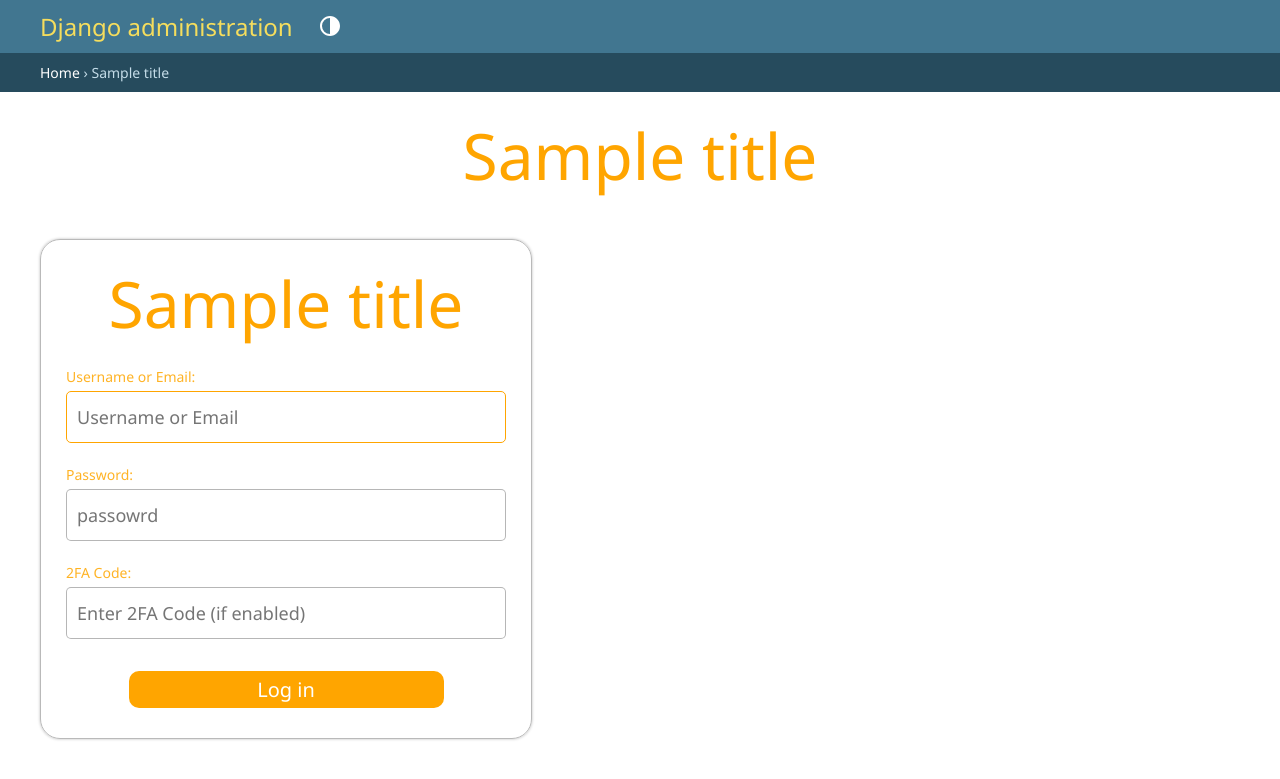
After one commit to onesaneai/onesaneai, a Django app: template templates/admin/login.html in a window 1280 px wide. The commit adds this page. Shown: the top 779 px of the page. Run offline with Django 5.2, Linux system fonts and the light colour scheme; tables that the repository leaves empty hold one stand-in row (values such as "Sample post"); the template is opened without the code that fills it: values that come from a table or form of the project are taken from there, most other values are stand-ins (such as "Sample title", 1, 10 or a date in 2020); parts of the project's set-up code (start-up, migrations or seed data) failed here and were passed over; some libraries are stand-ins or nearby versions.

Commit message:
add TOTP for admin, change login page

```diff
--- /dev/null
+++ b/accounts/forms.py
@@ -0,0 +1,39 @@
+# accounts/forms.py
+from django import forms
+from django.contrib.admin.forms import AdminAuthenticationForm
+from django.utils.translation import gettext_lazy as _
+from django.contrib.auth import get_user_model
+import pyotp
+
+User = get_user_model()
+
+class CustomAdminAuthenticationForm(AdminAuthenticationForm):
+    username = forms.CharField(
+        label=_("Username or Email"),
+        widget=forms.TextInput(attrs={'autofocus': True, 'placeholder': 'Username or Email'})
+    )
+
+    # Extra field for 2FA code
+    totp_code = forms.CharField(
+        label=_("2FA Code"),
+        required=False,
+        widget=forms.TextInput(attrs={'placeholder': 'Enter 2FA Code (if enabled)'})
+    )
+
+    def confirm_login_allowed(self, user):
+        """Called after user credentials are validated."""
+        super().confirm_login_allowed(user)
+
+        # Only enforce 2FA if user has enabled it
+        if getattr(user, "is_2fa_enabled", False):
+            totp_code = self.cleaned_data.get("totp_code")
+            if not totp_code:
+                raise forms.ValidationError(
+                    _("Please enter your 2FA code."), code="missing_totp"
+                )
+
+            totp = pyotp.TOTP(user.totp_secret)
+            if not totp.verify(totp_code):
+                raise forms.ValidationError(
+                    _("Invalid 2FA code. Please try again."), code="invalid_totp"
+                )
--- a/accounts/urls.py
+++ b/accounts/urls.py
@@ -4,6 +4,10 @@ from .views import send_otp,save_contact,verify_otp,current_user,logout_view
 
 # from django.contrib.auth import get_user_model
 # user = get_user_model()
+from .forms import CustomAdminAuthenticationForm
+
+# Override the default admin login view to use our form
+admin.site.login_form = CustomAdminAuthenticationForm
 #
 
 urlpatterns = [
--- a/invoices/views.py
+++ b/invoices/views.py
@@ -74,7 +74,6 @@ def share_invoice_view(request, invoice_number):
 
         invoice = get_object_or_404(Invoice, invoice_number=invoice_number)
 
-
         username = invoice.client.email.split('@')[0]
         email = invoice.client.email
         first_name = invoice.client.company_name.split(' ')[0]
@@ -111,9 +110,9 @@ def send_otp_view(request, invoice_number):
             otp = str(random.randint(100000, 999999))  # In production, generate a random OTP and store it securely
 
             otp = random.randint(100000, 999999)
-            cache.set(f"otp_{client_email}", 101010, timeout=90)  # 1.5 min expiry
+            cache.set(f"otp_{client_email}", otp, timeout=90)  # 1.5 min expiry
 
-            # send_otp_email(client_email, invoice.client.company_name, otp)
+            send_otp_email(client_email, invoice.client.company_name, otp)
 
             return JsonResponse({"success": True, "message": "OTP sent to your email."})
         else:
--- a/posts/middleware.py
+++ b/posts/middleware.py
@@ -9,9 +9,11 @@ class APIKeyMiddleware:
 
     def __call__(self, request):
         response = self.get_response(request)
-        return response
+
+        print(request.path)
+
         # Skip OPTIONS requests
-        if request.method == 'OPTIONS':
+        if request.method == 'OPTIONS' or "/api/invoices" in request.path:
             return self.get_response(request)
 
         if request.path.startswith('/api/'):
--- a/requirements.txt
+++ b/requirements.txt
@@ -2,7 +2,6 @@ django
 django-taggit
 Pillow
 django-ckeditor
-django-otp
 qrcode
 djangorestframework
 django-cors-headers
--- a/server/urls.py
+++ b/server/urls.py
@@ -9,29 +9,12 @@ from posts.models import BlogPost, Comment, PageView,APIKey,Category
 from django.contrib.auth import get_user_model
 user = get_user_model()
 
-# from django_otp.admin import OTPAdminSite
-# from django_otp.plugins.otp_totp.models import TOTPDevice
-# from django_otp.plugins.otp_totp.admin import TOTPDeviceAdmin
-
-# class OTPAdmin (OTPAdminSite):
-#     pass
-
-# admin_site =OTPAdmin(name='OTPAdmin')
-# admin_site.register(user)
-# admin_site.register (TOTPDevice, TOTPDeviceAdmin)
-
-# # Register your other models
-# admin_site.register(BlogPost)
-# admin_site.register(Comment)
-# admin_site.register(PageView)
-# admin_site.register(BlogView)
-# admin_site.register(Category)
 
 # admin_site.register(APIKey)
-from server import views
+from accounts.forms import CustomAdminAuthenticationForm
+admin.site.login_form = CustomAdminAuthenticationForm
 
 urlpatterns = [
-    path('', views.home),
     path('admin/', admin.site.urls),
     path('api/blogs/', include("posts.urls"), name='blog_list'),
     path('api/auth/', include("accounts.urls"), name='auth_user'),
--- /dev/null
+++ b/templates/admin/login.html
@@ -0,0 +1,120 @@
+{% extends "admin/base_site.html" %}
+{% load i18n static %}
+
+{% block title %}{% trans 'Log in' %}{% endblock %}
+
+{% block content %}
+<div id="content-main" class="login-container">
+  <h1>{{ title }}</h1>
+
+  <style>
+    .errornote{
+        color: orange;
+        border-left: 2px solid orange;
+        padding: 10px 5px;
+        margin: 3px 0px;
+    }
+    h1{
+      text-align: center;
+      color: orange;
+      font-size: 4rem;
+    }
+    .login-container{
+      box-shadow: 0 0 3px rgb(186, 186, 186);
+      border: 1px solid rgb(185, 185, 185);
+      padding: 20px;
+      border-radius: 20px;
+      margin: 20px auto;
+      width: 100%;
+      max-width: 450px;
+    }
+    .login-container .form-row{
+      margin: 20px 5px;
+      display: flex;
+      flex-direction: column;
+      gap: 5px;
+    }
+    .form-row input{
+      border-radius: 5px;
+      outline: none;
+      border: 1px solid rgba(149, 149, 149, 0.684);
+      height: 40px;
+      font-size: 18px;
+      padding-left: 10px;
+    }
+    .form-row input:active,.form-row input:focus{
+      border: 1px solid orange;
+    }
+    .form-row label{
+      color: rgba(255, 166, 0, 0.86);
+    }
+
+    .submit-row{
+      text-align: center;
+    }
+    .submit-row input{
+      width: 70%;
+      margin: 10px auto;
+      padding: 5px;
+      border-radius: 10px;
+      outline: none;
+      border: none;
+      background-color:orange;
+      color: white;
+      font-size: 20px;
+    }
+    .submit-row input:hover{
+      background-color: rgb(255, 179, 39);
+    }
+
+    @media (max-width:400px) {
+      .login-container{
+        box-shadow:unset;
+        border:none;
+      }
+    }
+  </style>
+
+    {% if form.errors %}
+        {% for error in form.non_field_errors %}
+            <p class="errornote">
+                {{ error }}
+            </p>
+      {% endfor %}
+    {% endif %}
+
+  <form action="{{ app_path }}" method="post" id="login-form">
+    {% csrf_token %}
+
+    {# Username field #}
+    <div class="form-row">
+      {{ form.username.errors }}
+      <label for="{{ form.username.id_for_label }}">{{ form.username.label }}:</label>
+      {{ form.username }}
+    </div>
+
+    {# Password field #}
+    <div class="form-row">
+      {{ form.password.errors }}
+      <label for="{{ form.password.id_for_label }}">{{ form.password.label }}:</label>
+      {{ form.password }}
+    </div>
+
+    {# ✅ 2FA code field (only if the form defines it) #}
+    {% if form.fields.totp_code %}
+      <div class="form-row">
+        {{ form.totp_code.errors }}
+        <label for="{{ form.totp_code.id_for_label }}">{{ form.totp_code.label }}:</label>
+        {{ form.totp_code }}
+      </div>
+    {% endif %}
+
+    <div class="submit-row">
+      <input type="submit" value="{% trans 'Log in' %}">
+    </div>
+  </form>
+  <script>
+    document.getElementById('id_password').placeholder  = "passowrd"
+  </script>
+</div>
+{% endblock %}
```
Also changed, not shown: accounts/admin.py (+38 -2 lines), accounts/models.py (+21 -0 lines), server/settings.py (+4 -16 lines), templates/invoices/shared_invoice_preview.html (+5 -6 lines), accounts/migrations/0012_profile_is_2fa_enabled_profile_totp_secret.py (added), db.sqlite3.
